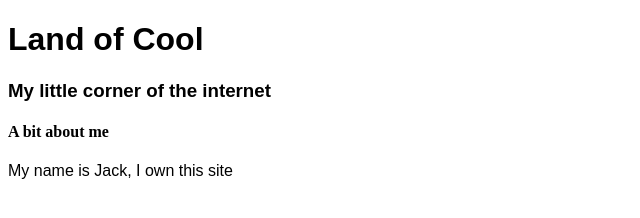
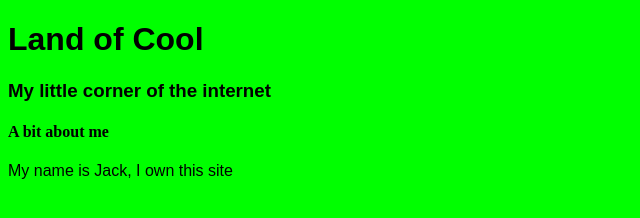
Before and after one commit to SpookySnake/LandOfCool.io, a plain HTML site: page index.html in a window 1280 px wide. Shown: the whole page, without its empty margins (0-640 px from the left). Drawn offline with Linux system fonts and the light colour scheme.

Commit message:
Update main.css

```diff
--- a/main.css
+++ b/main.css
@@ -5,3 +5,7 @@ p {
 h1, h3 {
     font-family: sans-serif
 }
+
+body {
+    background: #00ff00
+}
```
